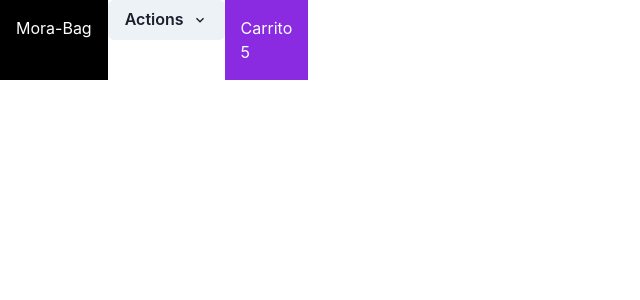
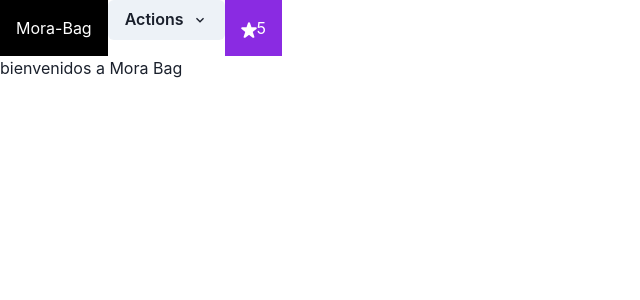
Before and after one commit to Keilalopez03/Mora.Bag, a React (Vite) app: page / in a window 1280 px wide. Shown: the top 300 px of the page, without its empty margins (0-640 px from the left). Built offline with nearby package versions, Linux system fonts and the light colour scheme.

Commit message:
cambios greeting

```diff
--- a/src/App.jsx
+++ b/src/App.jsx
@@ -1,10 +1,14 @@
 
 import NavBar from './Components/NavBar'
+import ItemListContainer from './Components/ItemListContainer'
 
 const App = () => {
   return (
     <>
-        <NavBar />
+      <NavBar />
+      <ItemListContainer
+        Greeting="bienvenidos a Mora Bag"
+      />
     </>
   )
 }
--- a/src/Components/CartWidget.jsx
+++ b/src/Components/CartWidget.jsx
@@ -1,10 +1,16 @@
-
+import { Flex, Box,Spacer } from '@chakra-ui/react'
+import { StarIcon } from '@chakra-ui/icons'
 const CardWidget = () => {
     return (
-        <div>
-            <h4>Carrito</h4>
-            <p>5</p>
-        </div>
+        <Flex>
+            <Box>
+                <StarIcon />
+            </Box>
+            <Spacer />
+            <Box>
+                <p>5</p>
+            </Box>
+        </Flex>
     )
 }
 
--- /dev/null
+++ b/src/Components/ItemListContainer.jsx
@@ -0,0 +1,11 @@
+
+
+const ItemListContainer = ({Greeting}) => {
+    return (
+        <div>
+            <p>{Greeting}</p>
+        </div>
+    )
+}
+
+export default ItemListContainer
```
